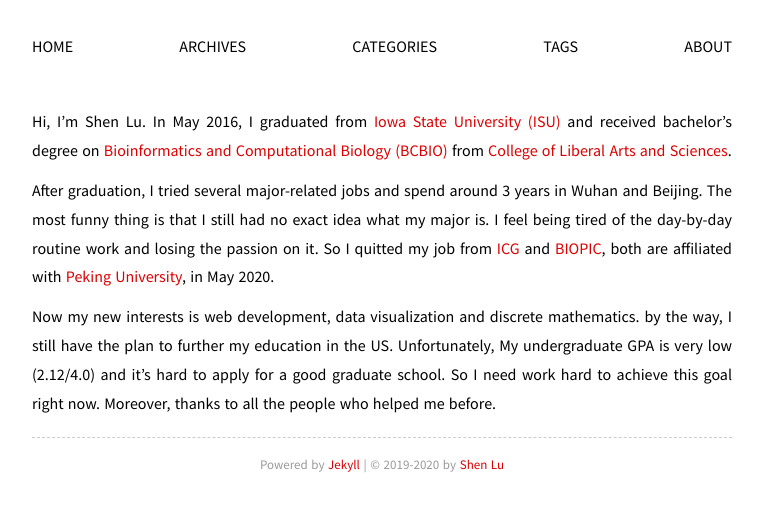
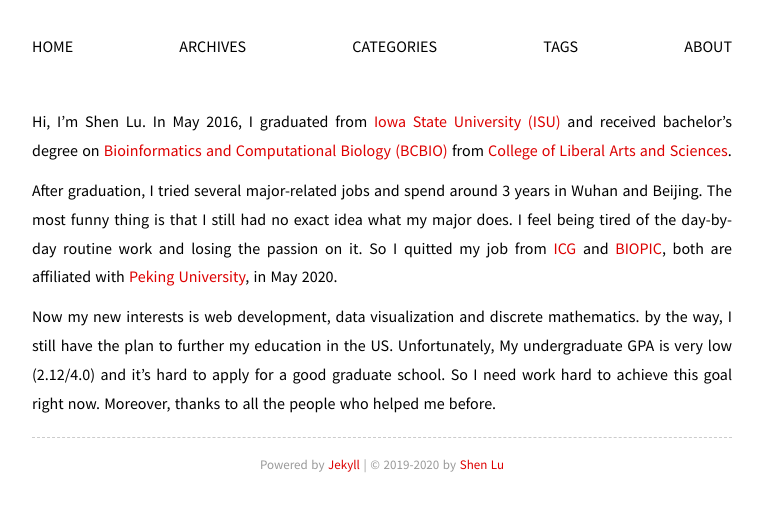
Before and after one commit to shenlu89/shenlu.me, a Jekyll site: the page built from index.md, in a window 1280 px wide. Shown: the top 511 px of the page, without its empty margins (258-1021 px from the left). Built offline with Jekyll 4.4.1, drawn with Linux system fonts in a browser that asks for light colours; nearby versions of some CDN libraries; a style sheet for code colours, icons or effects is not loaded.

Commit message:
modify the introduction on home page

```diff
--- a/index.md
+++ b/index.md
@@ -5,6 +5,6 @@
 
 Hi, I'm Shen Lu. In May 2016, I graduated from [Iowa State University (ISU)](https://www.iastate.edu/){:target="_blank"} and received bachelor's degree on [Bioinformatics and Computational Biology (BCBIO)](https://catalog.iastate.edu/azcourses/bcbio/){:target="_blank"} from [College of Liberal Arts and Sciences](https://las.iastate.edu/){:target="_blank"}.
 
-After graduation, I tried several major-related jobs and spend around 3 years in Wuhan and Beijing. The most funny thing is that I still had no exact idea what my major is. I feel being tired of the day-by-day routine work and losing the passion on it. So I quitted my job from [ICG](https://icg.pku.edu.cn/en/){:target="_blank"} and [BIOPIC](https://biopic.pku.edu.cn/english/){:target="_blank"}, both are affiliated with [Peking University](http://english.pku.edu.cn/){:target="_blank"}, in May 2020.
+After graduation, I tried several major-related jobs and spend around 3 years in Wuhan and Beijing. The most funny thing is that I still had no exact idea what my major does. I feel being tired of the day-by-day routine work and losing the passion on it. So I quitted my job from [ICG](https://icg.pku.edu.cn/en/){:target="_blank"} and [BIOPIC](https://biopic.pku.edu.cn/english/){:target="_blank"}, both are affiliated with [Peking University](http://english.pku.edu.cn/){:target="_blank"}, in May 2020.
 
 Now my new interests is web development, data visualization and discrete mathematics. by the way, I still have the plan to further my education in the US. Unfortunately, My undergraduate GPA is very low (2.12/4.0) and it's hard to apply for a good graduate school. So I need work hard to achieve this goal right now. Moreover, thanks to all the people who helped me before.
```
Also changed, not shown: about/index.md (+0 -3 lines).
